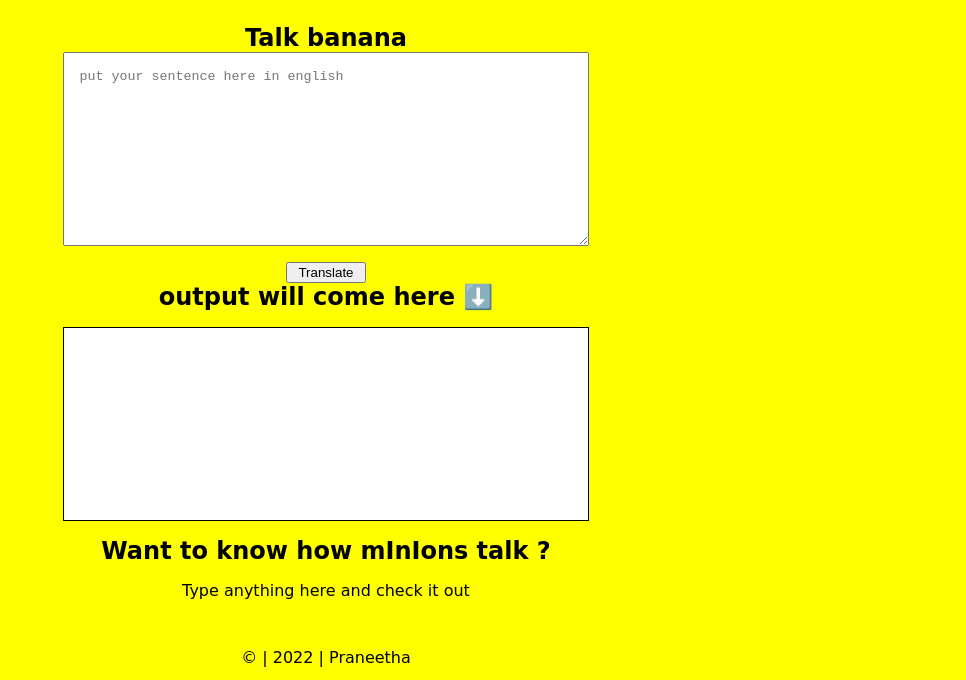
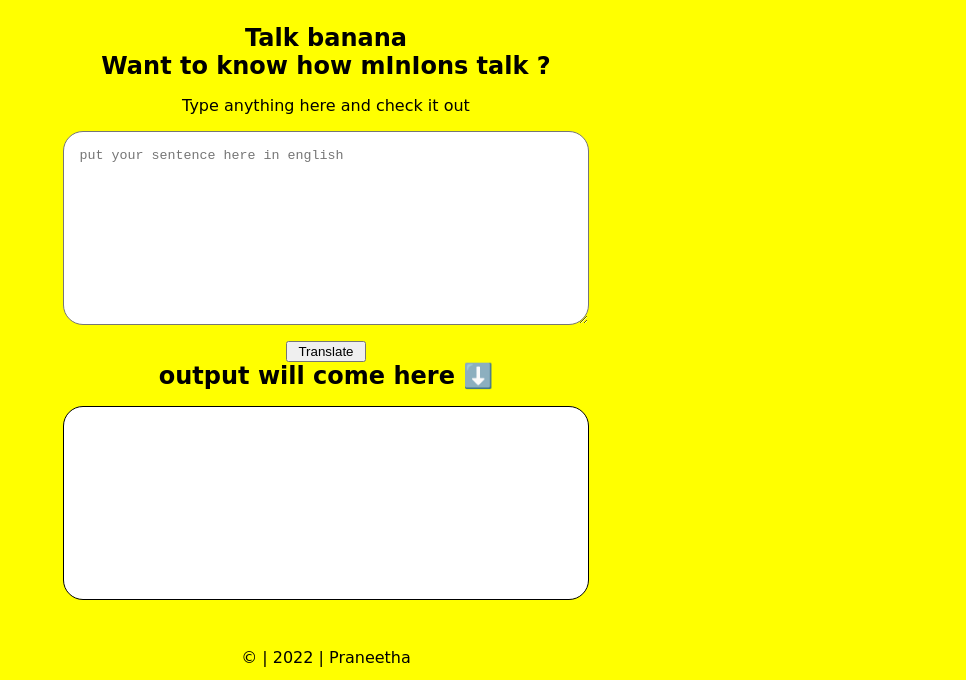
Before and after one commit to PraneethaCharugundla/banana-talk-js, a plain HTML site: page index.html in a window 1280 px wide. Shown: the top 680 px of the page, without its empty margins (314-1280 px from the left). Drawn offline with Linux system fonts and the light colour scheme; grey boxes are pictures that could not be loaded.

Commit message:
STYLES : Updated border-radius, text

```diff
--- a/index.html
+++ b/index.html
@@ -13,13 +13,14 @@
 
 
     <h1>Talk banana</h1>
+    <h2>Want to know how mInIons talk ? </h2>
+<p>Type anything here and check it out</p>
     <textarea id="txt-input" placeholder="put your sentence here in english"></textarea>
 <button id="btn-translate">Translate </button>
 
 <h1>output will come here ⬇️  </h1>
 <div id="output"></div>
-<h1>Want to know how mInIons talk ? </h1>
-<p>Type anything here and check it out</p>
+
 
 </nav>
 <footer>
--- a/styles.css
+++ b/styles.css
@@ -16,9 +16,10 @@
     align-items : center;
     flex-direction : column;
 }
-h1 {
+h1 ,h2
+{
     text-align: center;
-    color: black;
+    color : black;
     margin : auto;
 }
 body {
@@ -38,6 +39,7 @@ textarea{
     display: block;
     padding: 1rem;
     margin:auto;
+    border-radius: 20px
 
     }
    #output {
@@ -49,6 +51,7 @@ textarea{
     display: block;
     background-color: white;
     font-family: 'Combo', cursive;
+    border-radius: 20px;
  }
  #btn-translate{
         margin-top : 1rem;
```
